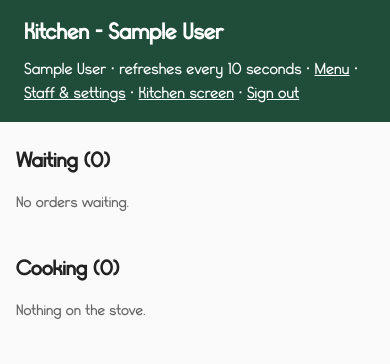
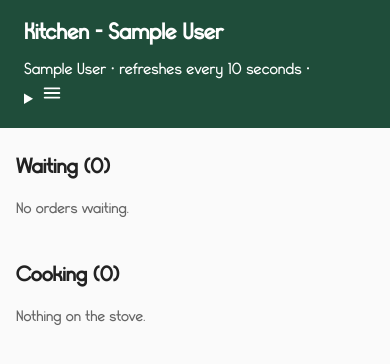
Before and after one commit to Giltsholder/dsa-finals-project, a PHP site: page /kitchen.php in a window 390 px wide. Shown: the top 364 px of the page. Run offline with PHP 8.4, Linux system fonts and the light colour scheme; the visitor is signed in with stand-in values (Sample User, id 1).

Commit message:
created hamburger menu for header

```diff
--- a/bootstrap.php
+++ b/bootstrap.php
@@ -139,18 +139,41 @@ function page_start(string $title, string $right = '', string $extraHead = '', s
 <title><?= e($title) ?></title>
 <link rel="stylesheet" href="style.css">
 <script src="password-toggle.js" defer></script>
+<script src="header-menu.js" defer></script>
 </head>
 <body>
 <header class="top">
     <h1><?= e($heading !== '' ? $heading : $title) ?></h1>
-    <span><?= $right ?></span>
+    <div class="top-right"><?= $right ?></div>
 </header>
 <?php }
 function page_end(): void { echo "</body>\n</html>\n"; }
 
+/* Hamburger menu for the header. Links are label => href. */
+function header_menu(array $links, string $user = '', string $note = ''): string {
+    $html = '<div class="header-account">';
+    if ($note !== '') $html .= '<span class="menu-note">' . e($note) . '</span>';
+    $html .= '<details class="menu">'
+           . '<summary class="menu-button" aria-label="Account menu" title="Account menu">'
+           . '<svg xmlns="http://www.w3.org/2000/svg" width="22" height="22" viewBox="0 0 24 24" fill="none" '
+           . 'stroke="currentColor" stroke-width="2" stroke-linecap="round" aria-hidden="true" focusable="false">'
+           . '<path d="M4 7h16M4 12h16M4 17h16"/></svg>'
+           . '</summary>'
+           . '<nav class="menu-panel" aria-label="Account menu">';
+    if ($user !== '') $html .= '<span class="menu-user">' . e($user) . '</span>';
+    foreach ($links as $label => $href) {
+        $html .= '<a href="' . e($href) . '">' . e($label) . '</a>';
+    }
+    return $html . '</nav></details></div>';
+}
+
 function owner_nav(): string {
-    return '<a href="admin.php">Menu</a> &middot; <a href="staff.php">Staff &amp; settings</a> &middot; '
-         . '<a href="kitchen.php">Kitchen screen</a> &middot; <a href="logout.php">Sign out</a>';
+    return header_menu([
+        'Menu'             => 'admin.php',
+        'Staff & Settings' => 'staff.php',
+        'Kitchen Screen'   => 'kitchen.php',
+        'Sign Out'         => 'logout.php',
+    ]);
 }
 
 function load_menu(int $restaurantId, bool $customerView = true): array {
```
